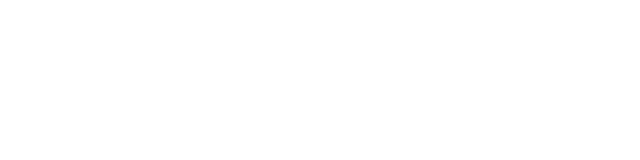
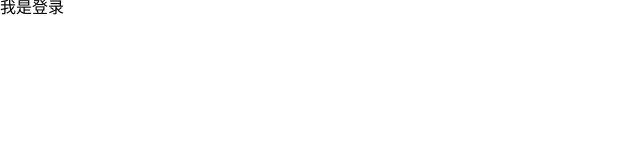
Before and after one commit to CL-xing/new-heima40, a Vue app: page /#/login in a window 1280 px wide. Shown: the top 160 px of the page, without its empty margins (0-640 px from the left). Built offline with nearby package versions, Linux system fonts and the light colour scheme; a small style sheet from the web is missing.

Commit message:
添加登录单页面并配置好路由，下一步开始制作登录组件内容

```diff
--- a/package.json
+++ b/package.json
@@ -8,7 +8,8 @@
   },
   "dependencies": {
     "core-js": "^3.6.4",
-    "vue": "^2.6.11"
+    "vue": "^2.6.11",
+    "vue-router": "^3.1.6"
   },
   "devDependencies": {
     "@vue/cli-plugin-babel": "^4.3.0",
--- a/src/App.vue
+++ b/src/App.vue
@@ -1,6 +1,8 @@
 <template>
   <div id="app">
 
+
+   <router-view></router-view>
   </div>
 </template>
 
@@ -13,5 +15,6 @@
 </script>
 
 <style lang="less">
+@import url('http://at.alicdn.com/t/font_1426139_h6vn3jbl5q.css');
 
 </style>
--- a/src/main.js
+++ b/src/main.js
@@ -1,8 +1,12 @@
 import Vue from 'vue'
 import App from './App.vue'
+import router from './router/index.js'
+
+import '@/styles/reset.css'
 
 Vue.config.productionTip = false
 
 new Vue({
+  router,
   render: h => h(App),
 }).$mount('#app')
--- /dev/null
+++ b/src/router/index.js
@@ -0,0 +1,21 @@
+//引入vue
+import Vue from 'vue'
+//引入路由
+import VueRouter from 'vue-router'
+
+import Login from '../views/login.vue'
+//挂载路由
+Vue.use(VueRouter)
+
+//创建路由对象
+const router = new VueRouter({
+    routes:[
+        {
+            name:'login',
+            path:'/login',
+            component:Login
+        }
+    ]
+  })
+
+  export default router
--- /dev/null
+++ b/src/styles/reset.css
@@ -0,0 +1,47 @@
+html, body, div, span, applet, object, iframe,
+h1, h2, h3, h4, h5, h6, p, blockquote, pre,
+a, abbr, acronym, address, big, cite, code,
+del, dfn, em, img, ins, kbd, q, s, samp,
+small, strike, strong, sub, sup, tt, var,
+b, u, i, center,
+dl, dt, dd, ol, ul, li,
+fieldset, form, label, legend,
+table, caption, tbody, tfoot, thead, tr, th, td,
+article, aside, canvas, details, embed,
+figure, figcaption, footer, header, hgroup,
+main, menu, nav, output, ruby, section, summary,
+time, mark, audio, video {
+	margin: 0;
+	padding: 0;
+	border: 0;
+	font-size: 100%;
+	font: inherit;
+	vertical-align: baseline;
+}
+/* HTML5 display-role reset for older browsers */
+article, aside, details, figcaption, figure,
+footer, header, hgroup, main, menu, nav, section {
+	display: block;
+}
+body {
+	line-height: 1;
+}
+ol, ul {
+	list-style: none;
+}
+blockquote, q {
+	quotes: none;
+}
+blockquote:before, blockquote:after,
+q:before, q:after {
+	content: '';
+	content: none;
+}
+table {
+	border-collapse: collapse;
+	border-spacing: 0;
+}
+
+#app{
+	width: 100%;
+}
--- /dev/null
+++ b/src/views/login.vue
@@ -0,0 +1,15 @@
+<template>
+  <div>
+      <h1>我是登录</h1>
+  </div>
+</template>
+
+<script>
+export default {
+
+}
+</script>
+
+<style>
+
+</style>
```
Also changed, not shown: 1 other file (tests, documents, lock files or other folders).
